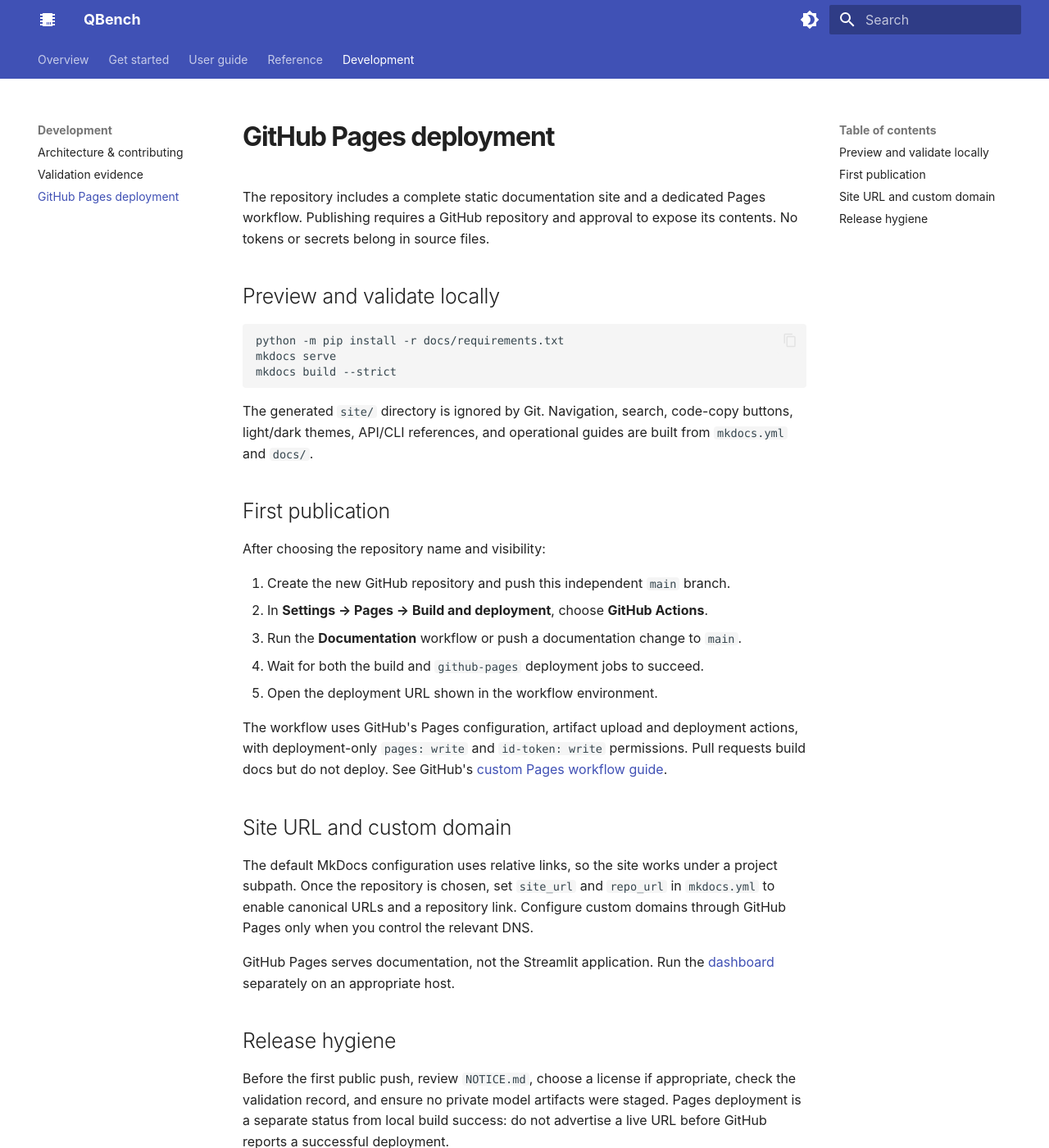
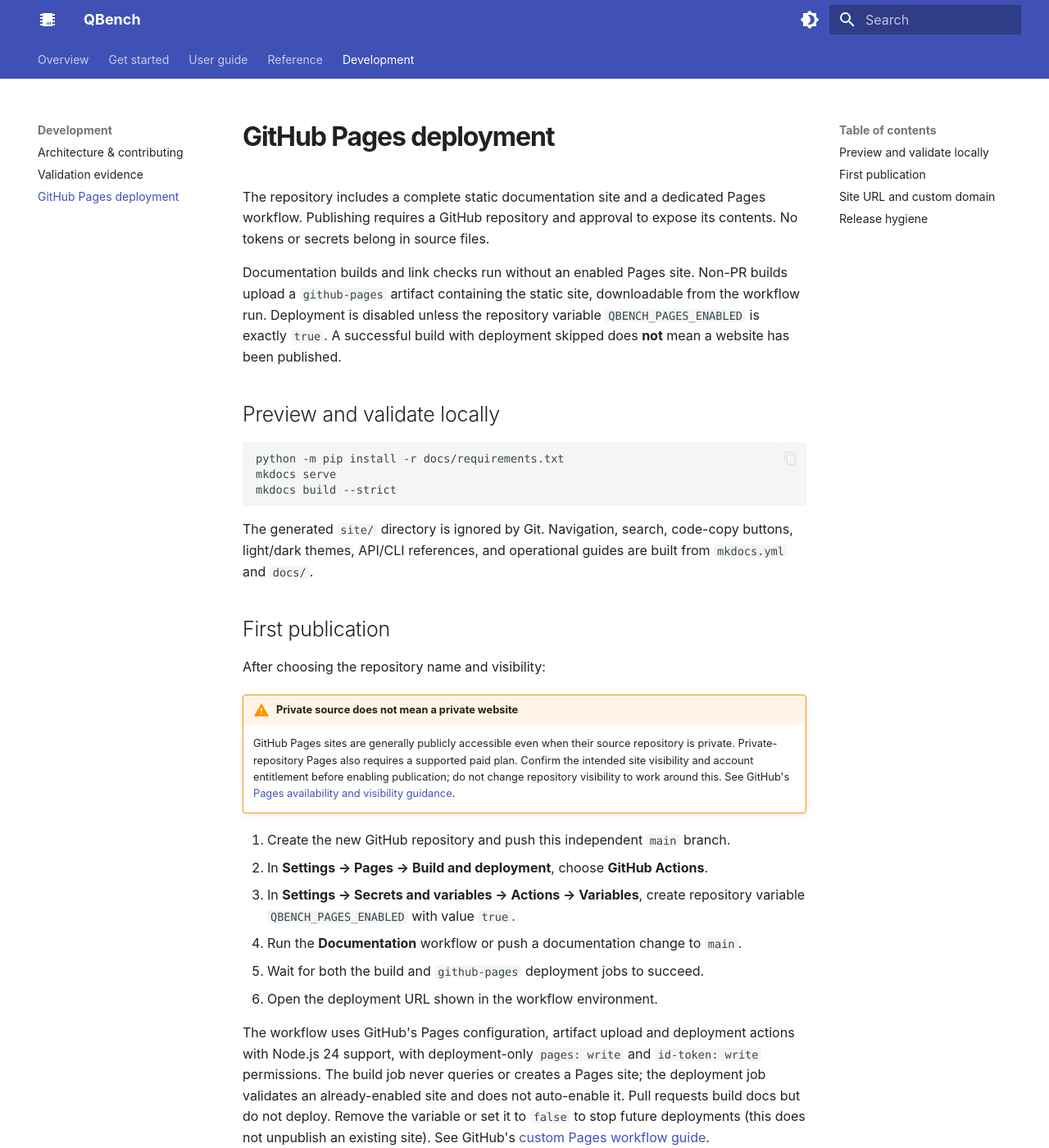
Before and after one commit to almog-sharoni/qbench-clean, an MkDocs documentation site: the page built from docs/deployment.md, in a window 1280 px wide and 1400 px high. Shown: the whole window at 82% size. Built offline with MkDocs 1.6.1 and Material for MkDocs 9.7.7, drawn with Linux system fonts in a browser that asks for light colours.

Commit message:
Separate documentation validation from opt-in Pages publication

```diff
--- a/docs/deployment.md
+++ b/docs/deployment.md
@@ -3,6 +3,12 @@
 The repository includes a complete static documentation site and a dedicated
 Pages workflow. Publishing requires a GitHub repository and approval to expose
 its contents. No tokens or secrets belong in source files.
+
+Documentation builds and link checks run without an enabled Pages site. Non-PR
+builds upload a `github-pages` artifact containing the static site, downloadable
+from the workflow run. Deployment is disabled unless the repository variable
+`QBENCH_PAGES_ENABLED` is exactly `true`. A successful build with deployment skipped
+does **not** mean a website has been published.
 
 ## Preview and validate locally
 
@@ -20,15 +26,27 @@ from `mkdocs.yml` and `docs/`.
 
 After choosing the repository name and visibility:
 
+!!! warning "Private source does not mean a private website"
+    GitHub Pages sites are generally publicly accessible even when their source
+    repository is private. Private-repository Pages also requires a supported paid
+    plan. Confirm the intended site visibility and account entitlement before
+    enabling publication; do not change repository visibility to work around this.
+    See GitHub's [Pages availability and visibility guidance](https://docs.github.com/en/pages/getting-started-with-github-pages/securing-your-github-pages-site-with-https).
+
 1. Create the new GitHub repository and push this independent `main` branch.
 2. In **Settings → Pages → Build and deployment**, choose **GitHub Actions**.
-3. Run the **Documentation** workflow or push a documentation change to `main`.
-4. Wait for both the build and `github-pages` deployment jobs to succeed.
-5. Open the deployment URL shown in the workflow environment.
+3. In **Settings → Secrets and variables → Actions → Variables**, create repository
+   variable `QBENCH_PAGES_ENABLED` with value `true`.
+4. Run the **Documentation** workflow or push a documentation change to `main`.
+5. Wait for both the build and `github-pages` deployment jobs to succeed.
+6. Open the deployment URL shown in the workflow environment.
 
 The workflow uses GitHub's Pages configuration, artifact upload and deployment
-actions, with deployment-only `pages: write` and `id-token: write` permissions.
-Pull requests build docs but do not deploy. See GitHub's
+actions with Node.js 24 support, with deployment-only `pages: write` and
+`id-token: write` permissions. The build job never queries or creates a Pages site;
+the deployment job validates an already-enabled site and does not auto-enable it.
+Pull requests build docs but do not deploy. Remove the variable or set it to `false`
+to stop future deployments (this does not unpublish an existing site). See GitHub's
 [custom Pages workflow guide](https://docs.github.com/en/pages/getting-started-with-github-pages/using-custom-workflows-with-github-pages).
 
 ## Site URL and custom domain
```
Also changed, not shown: README.md (+3 -2 lines), docs/troubleshooting.md (+6 -2 lines), 1 other file.
